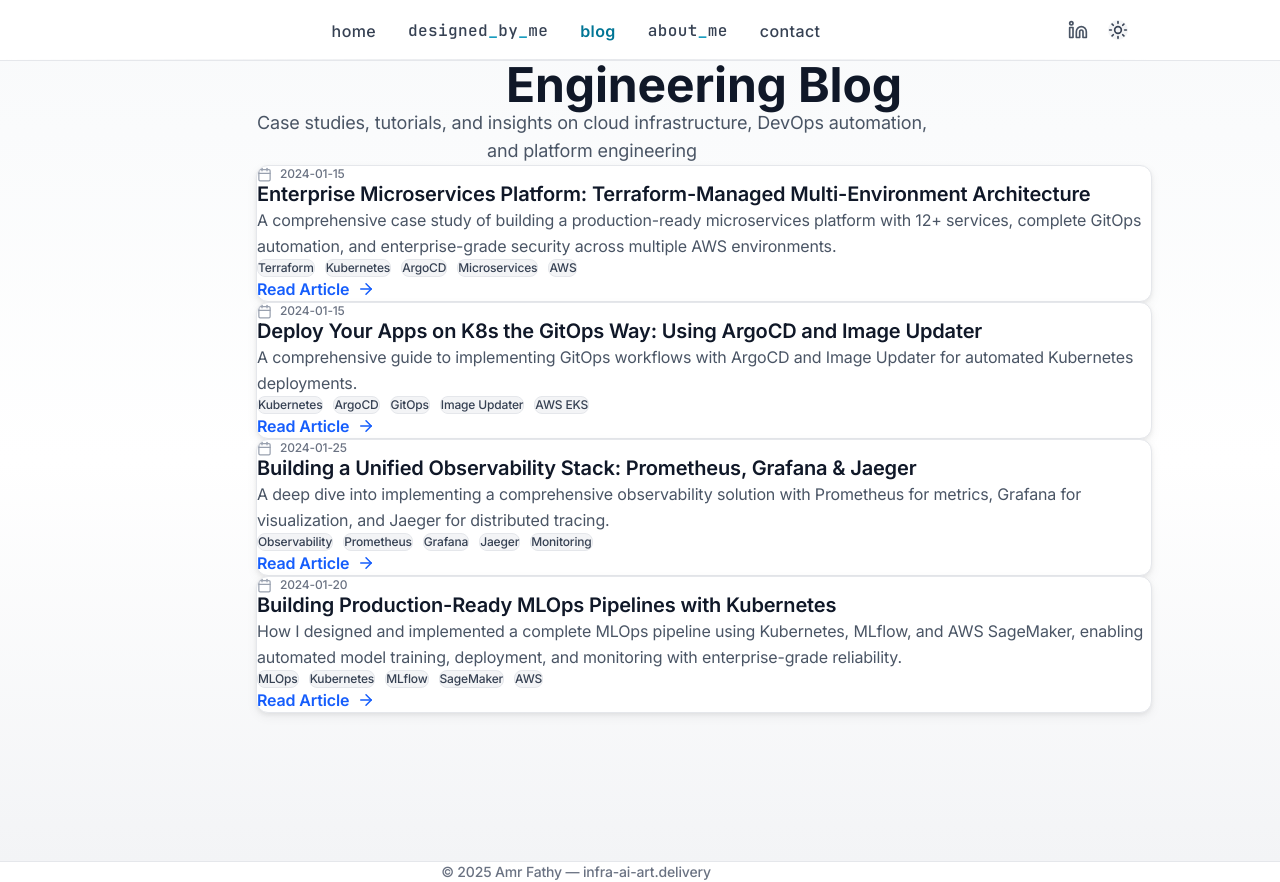
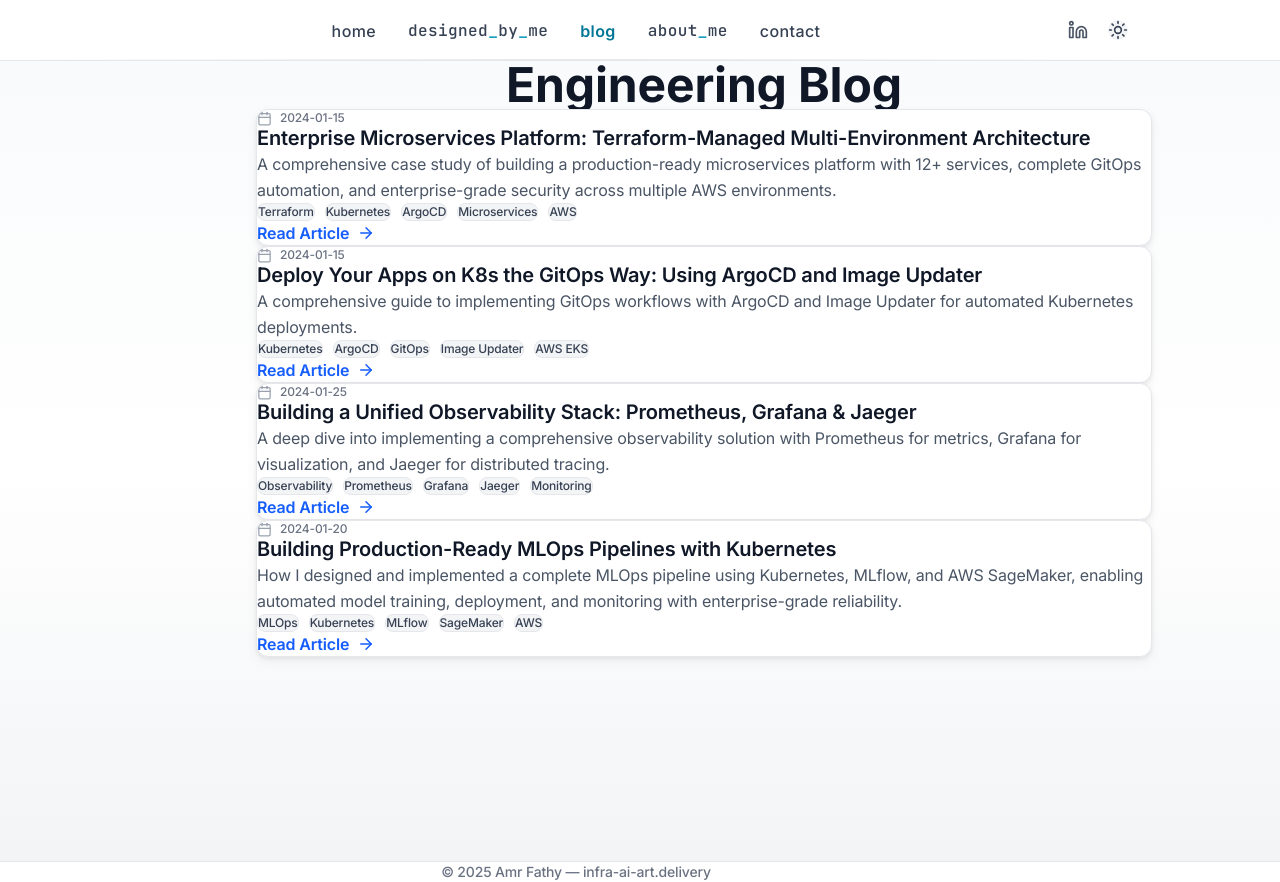
Before and after one commit to amohsenter09-github/devops-portfolio-website, a Next.js app: page /blog in a window 1280 px wide. Built offline with nearby package versions, Linux system fonts and the light colour scheme.

Commit message:
Update BlogPage text alignment for improved readability
- Centered the paragraph text in the BlogPage to enhance visual appeal and readability.
- Adjusted class properties for better alignment within the layout.

```diff
--- a/src/app/blog/page.tsx
+++ b/src/app/blog/page.tsx
@@ -39,9 +39,6 @@ export default function BlogPage() {
               <h1 className="text-4xl md:text-5xl font-bold text-gray-900 mb-4">
                 Engineering Blog
               </h1>
-              <p className="text-lg text-gray-600 max-w-2xl mx-auto">
-                Case studies, tutorials, and insights on cloud infrastructure, DevOps automation, and platform engineering
-              </p>
             </motion.div>
             <div className="space-y-10 md:space-y-16">
               {posts.map((post, index) => (
```
